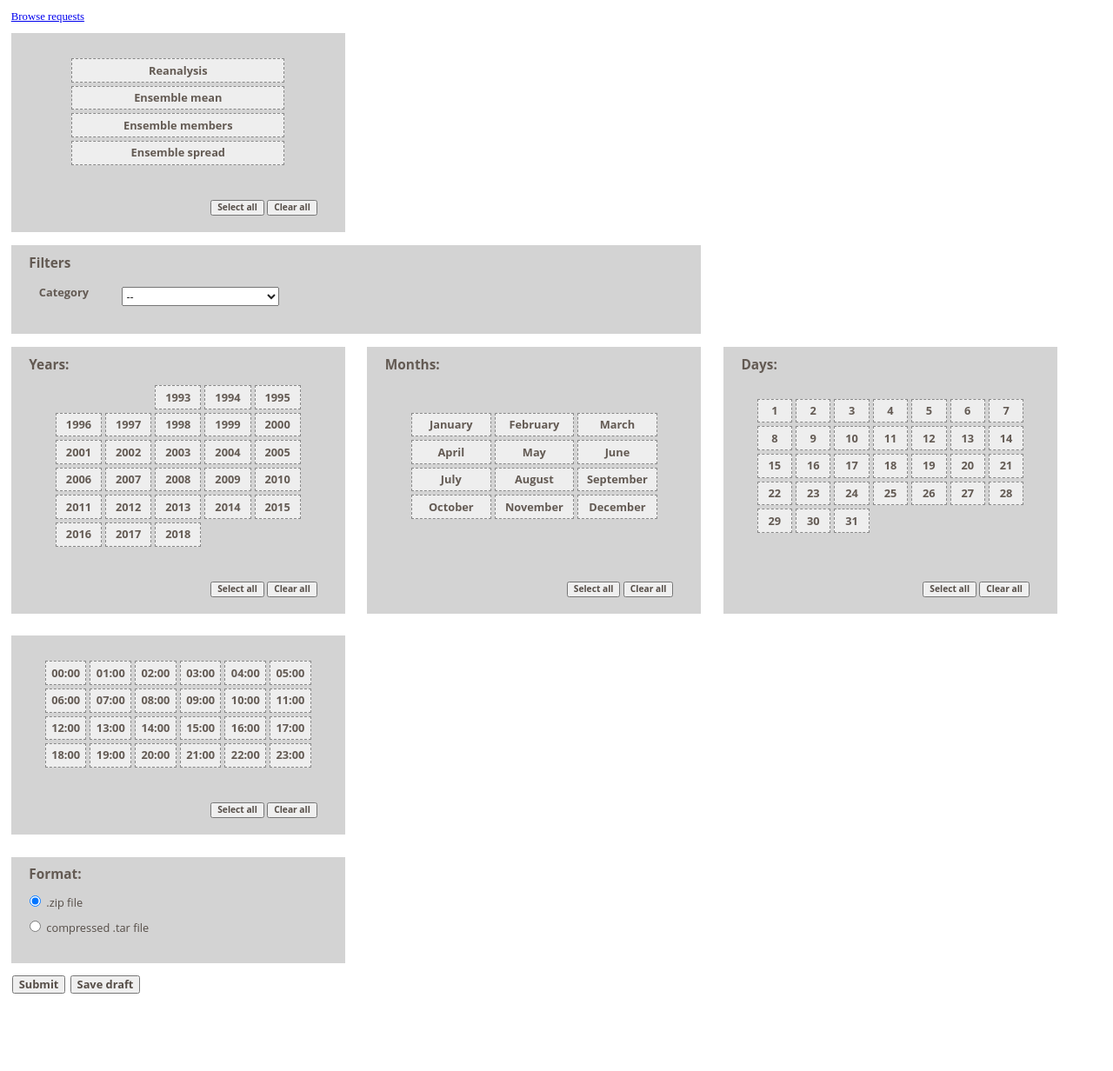
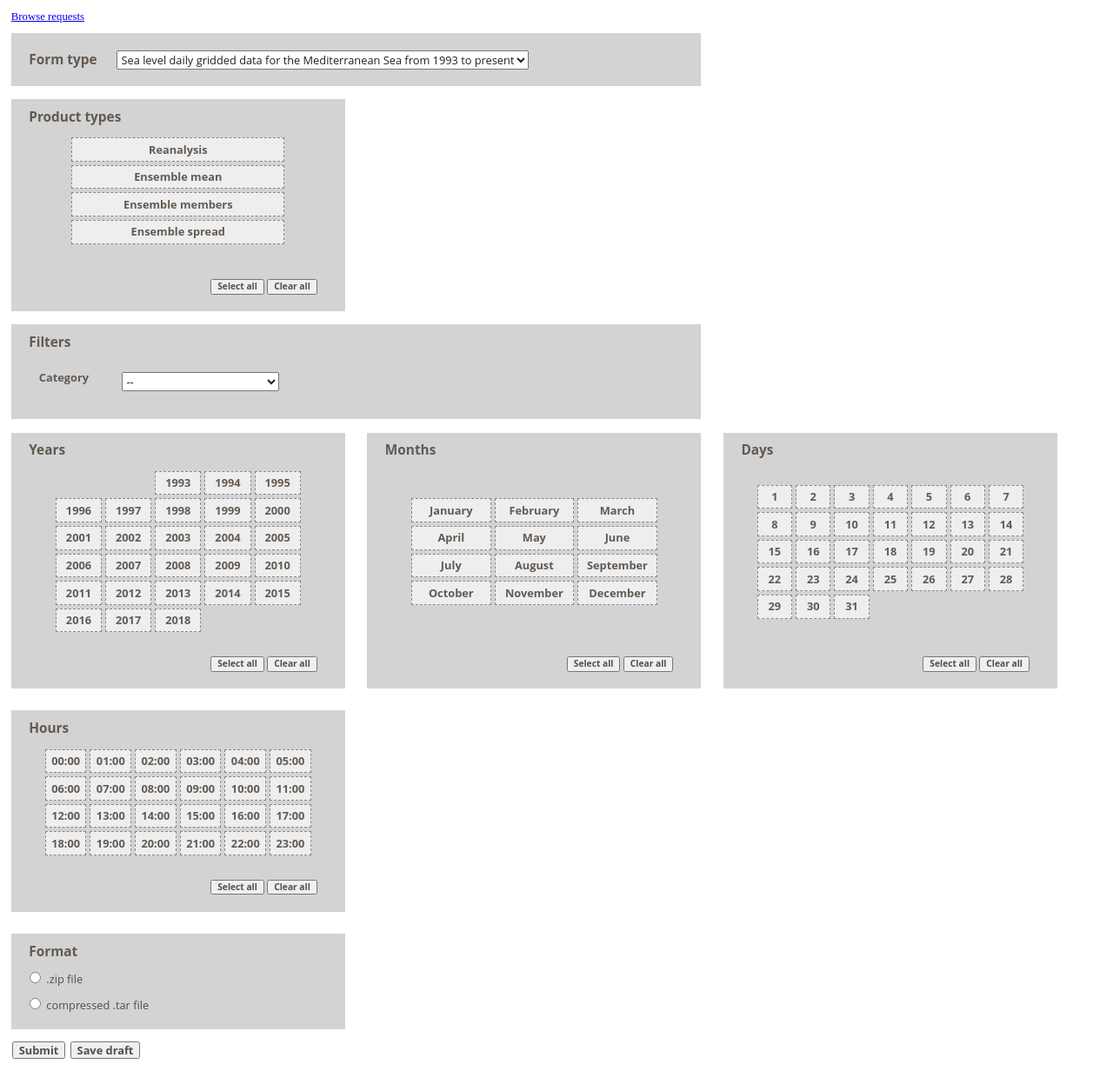
Before and after one commit to opalkonrad/copernicus_proxy, a Django app: page /downloader/sea_level/ in a window 1280 px wide. Shown: the whole page at 87% size. Before the commit the page ends 1143 px from the top, so only its background shows below. Run offline with Django 3.2, Linux system fonts and the light colour scheme; parts of the project's set-up code (start-up, migrations or seed data) failed here and were passed over.

Commit message:
Django form decoupled from view template

```diff
--- a/downloader/static/downloader/css/selection.css
+++ b/downloader/static/downloader/css/selection.css
@@ -26,6 +26,13 @@ body {
 
 .field--filters {
     margin: 0.2vw 1vw;
+    min-width: 60vw;
+    max-width: 60vw;
+}
+
+.field--form-type {
+    margin: 0.2vw 1vw;
+    margin-top: 1vw;
     min-width: 60vw;
     max-width: 60vw;
 }
@@ -206,3 +213,8 @@ body {
 .categorySelection > * {
     margin: 1.5em;
 }
+
+.formSelection {
+    display: flex;
+    flex-direction: row;
+}
--- a/downloader/static/downloader/js/sea_level.js
+++ b/downloader/static/downloader/js/sea_level.js
@@ -8,7 +8,7 @@ jQuery(function ($) {
 
     function updateType(type) {
         let selectedList = [];
-        if (type in numericTypes) {
+        if (numericTypes.includes(type)) {
             let selectedOptions = $('.field--' + type).find('.dropped');
             for (let i = 0; i < selectedOptions.length; i++) {
                 let tmpValue = selectedOptions.get(i).getAttribute('data-value');
--- a/downloader/templates/sea_level/sea_level.html
+++ b/downloader/templates/sea_level/sea_level.html
@@ -24,11 +24,32 @@
 
 <form method="post">
     {% csrf_token %}
+    <div class="selection__form form-type">
+        <input type="hidden" name="form_type" id="id_form_type">
+        <div class="field field--form-type">
+            <div class="selection__container selection__container--form-type formSelection">
+                <div class="field__title-bar">
+                    <div class="field__name">
+                        Form type
+                    </div>
+                </div>
+                <select>
+                    <option value="satellite-sea-level-mediterranean">Sea level daily gridded data for the Mediterranean
+                        Sea
+                        from 1993 to present
+                    </option>
+                    <option value="reanalysis-era5-single-levels">ERA5 hourly data on single levels from 1979 to present
+                    </option>
+                </select>
+            </div>
+        </div>
+    </div>
+
     <div class="selection__form">
         <div class="field field--product_types">
-            {{ form.product_types.as_hidden }}
+            <input type="hidden" name="product_types" id="id_product_types">
             <div class="field__name">
-                {{ form.product_types.label_tag }}
+                Product types
             </div>
             <ul class="selection__container selection__container--list">
                 {% for value, label in options.product_types %}
@@ -54,11 +75,9 @@
     </div>
     <div class="selection__form selection__form--filters">
         <div class="field field--filters">
-            {{ form.filters.as_hidden }}
-            <div class="field__title-bar">
+            <input type="hidden" name="filters" id="id_filters">
             <div class="field__name">
                 Filters
-                </div>
             </div>
             <div class="categorySelection">
                 <div>Category</div>
@@ -119,9 +138,9 @@
 
     <div class="selection__form">
         <div class="field field--years">
-            {{ form.years.as_hidden }}
+            <input type="hidden" name="years" id="id_years">
             <div class="field__name">
-                {{ form.years.label_tag }}
+                Years
             </div>
             <ul class="selection__container selection__container--list">
                 <div class="selection__row selection__row--first">
@@ -143,11 +162,6 @@
                     </div>
             </ul>
             <div class="field__footer">
-                <div class="field__errors">
-                    {% if form.years.errors %}
-                        At least one option required.
-                    {% endif %}
-                </div>
                 <span>
                     <button class="field__button field__button--select" type="button">Select all</button>
                     <button class="field__button field__button--clear" type="button">Clear all</button>
@@ -155,9 +169,9 @@
             </div>
         </div>
         <div class="field field--months">
-            {{ form.months.as_hidden }}
+            <input type="hidden" name="months" id="id_months">
             <div class="field__name">
-                {{ form.months.label_tag }}
+                Months
             </div>
             <ul class="selection__container selection__container--list">
                 <div class="selection__row">
@@ -173,11 +187,6 @@
                     </div>
             </ul>
             <div class="field__footer">
-                <div class="field__errors">
-                    {% if form.months.errors %}
-                        At least one option required.
-                    {% endif %}
-                </div>
                 <span>
                     <button class="field__button field__button--select" type="button">Select all</button>
                     <button class="field__button field__button--clear" type="button">Clear all</button>
@@ -185,9 +194,9 @@
             </div>
         </div>
         <div class="field field--days">
-            {{ form.days.as_hidden }}
+            <input type="hidden" name="days" id="id_days">
             <div class="field__name">
-                {{ form.days.label_tag }}
+                Days
             </div>
             <ul class="selection__container selection__container--list">
                 <div class="selection__row">
@@ -206,11 +215,6 @@
                     </div>
             </ul>
             <div class="field__footer">
-                <div class="field__errors">
-                    {% if form.days.errors %}
-                        At least one option required.
-                    {% endif %}
-                </div>
                 <span>
                     <button class="field__button field__button--select" type="button">Select all</button>
                     <button class="field__button field__button--clear" type="button">Clear all</button>
@@ -218,9 +222,9 @@
             </div>
         </div>
         <div class="field field--hours">
-            {{ form.hours.as_hidden }}
+            <input type="hidden" name="hours" id="id_hours">
             <div class="field__name">
-                {{ form.hours.label_tag }}
+                Hours
             </div>
             <ul class="selection__container selection__container--list">
                 <div class="selection__row">
@@ -236,11 +240,6 @@
                     </div>
             </ul>
             <div class="field__footer">
-                <div class="field__errors">
-                    {% if form.hours.errors %}
-                        At least one option required.
-                    {% endif %}
-                </div>
                 <span>
                     <button class="field__button field__button--select" type="button">Select all</button>
                     <button class="field__button field__button--clear" type="button">Clear all</button>
@@ -249,23 +248,21 @@
         </div>
     </div>
     <div class="field">
+        <input type="hidden" name="format" id="id_format">
         <div class="field__name">
-            {{ form.format.label_tag }}
+            Format
         </div>
         <ul class="selection__container--list">
             {% for value, format in options.formats %}
                 <li class="selection__format">
                     <label>
-                        <input name="format" type="radio" {% if value == '.zip' %} checked {% endif %}
+                        <input name="format" type="radio"
                                value="{{ value }}">
                         <span class="selection__label">{{ format }}</span>
                     </label>
                 </li>
             {% endfor %}
         </ul>
-        <div class="field__errors">
-            {{ form.format.errors }}
-        </div>
     </div>
     <div class="submission">
         <button type="submit" class="field__button field__button--submit" value="Submit">Submit</button>
```
Lines whose indentation alone changed are shown as unchanged.
